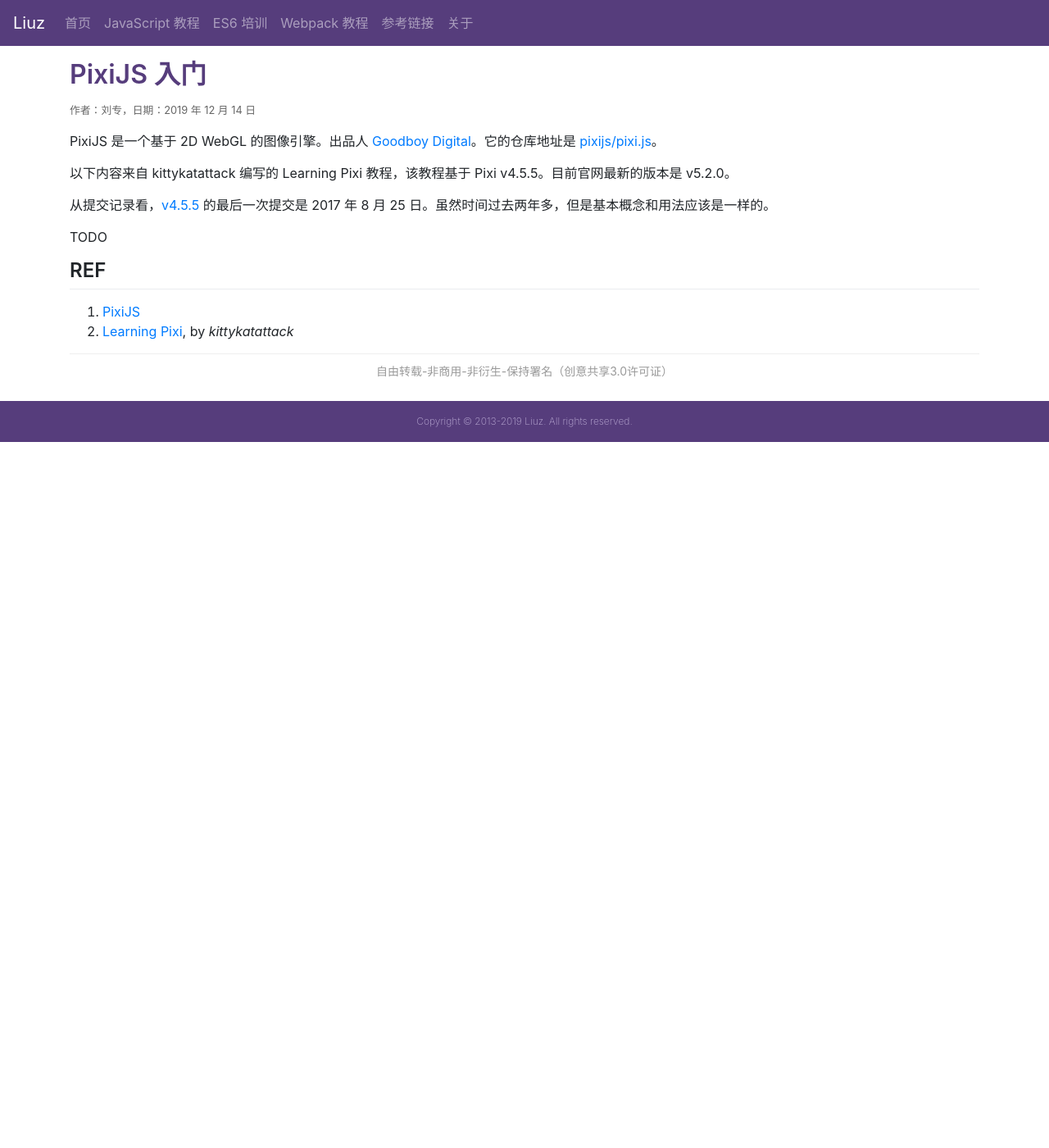
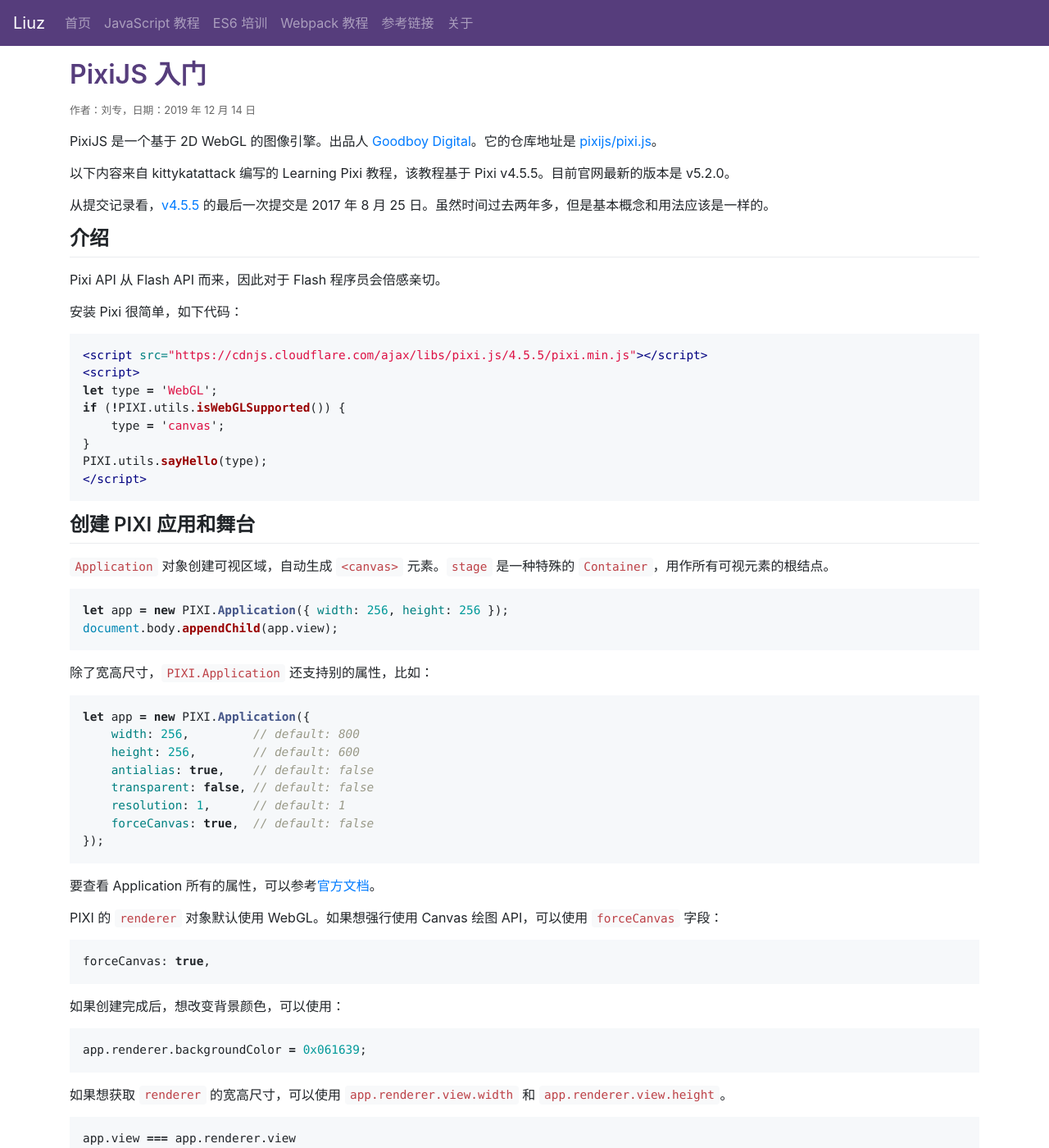
Before and after one commit to liuzhuan/liuzhuan.github.io, a Jekyll site: the page built from _posts/2019-12-14-pixijs-tutorial.md, in a window 1280 px wide and 1400 px high. Shown: the whole window at 82% size. Built offline with Jekyll 4.4.1, drawn with Linux system fonts in a browser that asks for light colours; nearby versions of some CDN libraries; comment, search, counter and statistics services are not loaded.

Commit message:
add more pixi.js docs

````diff
--- a/_posts/2019-12-14-pixijs-tutorial.md
+++ b/_posts/2019-12-14-pixijs-tutorial.md
@@ -9,6 +9,66 @@
 以下内容来自 kittykatattack 编写的 Learning Pixi 教程，该教程基于 Pixi v4.5.5。目前官网最新的版本是 v5.2.0。
 
 从提交记录看，[v4.5.5][5] 的最后一次提交是 2017 年 8 月 25 日。虽然时间过去两年多，但是基本概念和用法应该是一样的。
+
+## 介绍
+
+Pixi API 从 Flash API 而来，因此对于 Flash 程序员会倍感亲切。
+
+安装 Pixi 很简单，如下代码：
+
+```html
+<script src="https://cdnjs.cloudflare.com/ajax/libs/pixi.js/4.5.5/pixi.min.js"></script>
+<script>
+let type = 'WebGL';
+if (!PIXI.utils.isWebGLSupported()) {
+    type = 'canvas';
+}
+PIXI.utils.sayHello(type);
+</script>
+```
+
+## 创建 PIXI 应用和舞台
+
+`Application` 对象创建可视区域，自动生成 `<canvas>` 元素。`stage` 是一种特殊的 `Container`，用作所有可视元素的根结点。
+
+```js
+let app = new PIXI.Application({ width: 256, height: 256 });
+document.body.appendChild(app.view);
+```
+
+除了宽高尺寸，`PIXI.Application` 还支持别的属性，比如：
+
+```js
+let app = new PIXI.Application({
+    width: 256,         // default: 800
+    height: 256,        // default: 600
+    antialias: true,    // default: false
+    transparent: false, // default: false
+    resolution: 1,      // default: 1
+    forceCanvas: true,  // default: false
+});
+```
+
+要查看 Application 所有的属性，可以参考[官方文档][6]。
+
+PIXI 的 `renderer` 对象默认使用 WebGL。如果想强行使用 Canvas 绘图 API，可以使用 `forceCanvas` 字段：
+
+```js
+forceCanvas: true,
+```
+
+如果创建完成后，想改变背景颜色，可以使用：
+
+```js
+app.renderer.backgroundColor = 0x061639;
+```
+
+如果想获取 `renderer` 的宽高尺寸，可以使用 `app.renderer.view.width` 和 `app.renderer.view.height`。
+
+```js
+app.view === app.renderer.view
+// true
+```
 
 TODO
 
@@ -22,3 +82,4 @@
 [3]: https://github.com/pixijs/pixi.js "pixijs/pixi.js"
 [4]: https://github.com/kittykatattack/learningPixi "Learning Pixi"
 [5]: https://github.com/pixijs/pixi.js/tree/v4.5.5 "v4.5.5"
+[6]: https://pixijs.download/release/docs/PIXI.Application.html "PIXI.Application API Documentation"
````
